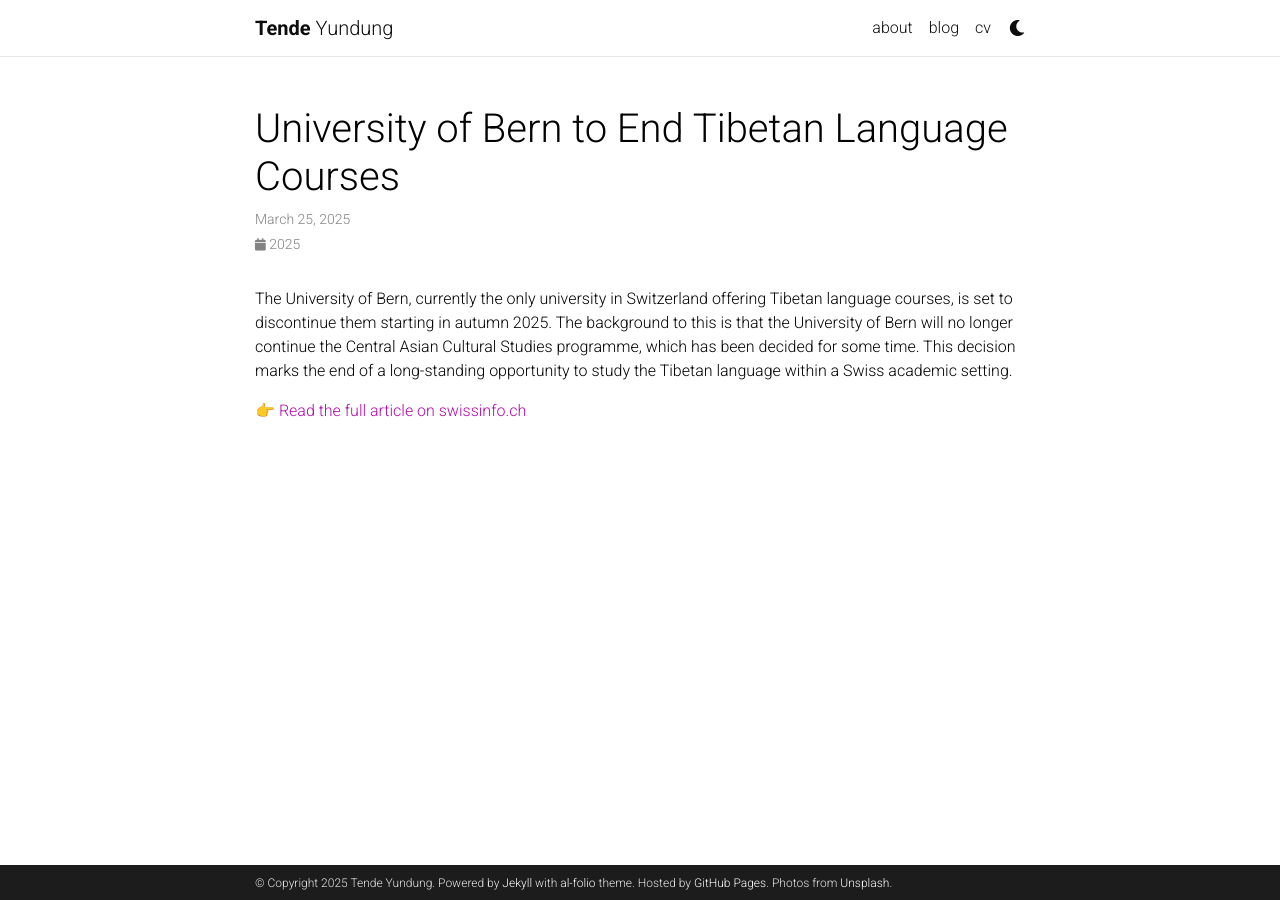
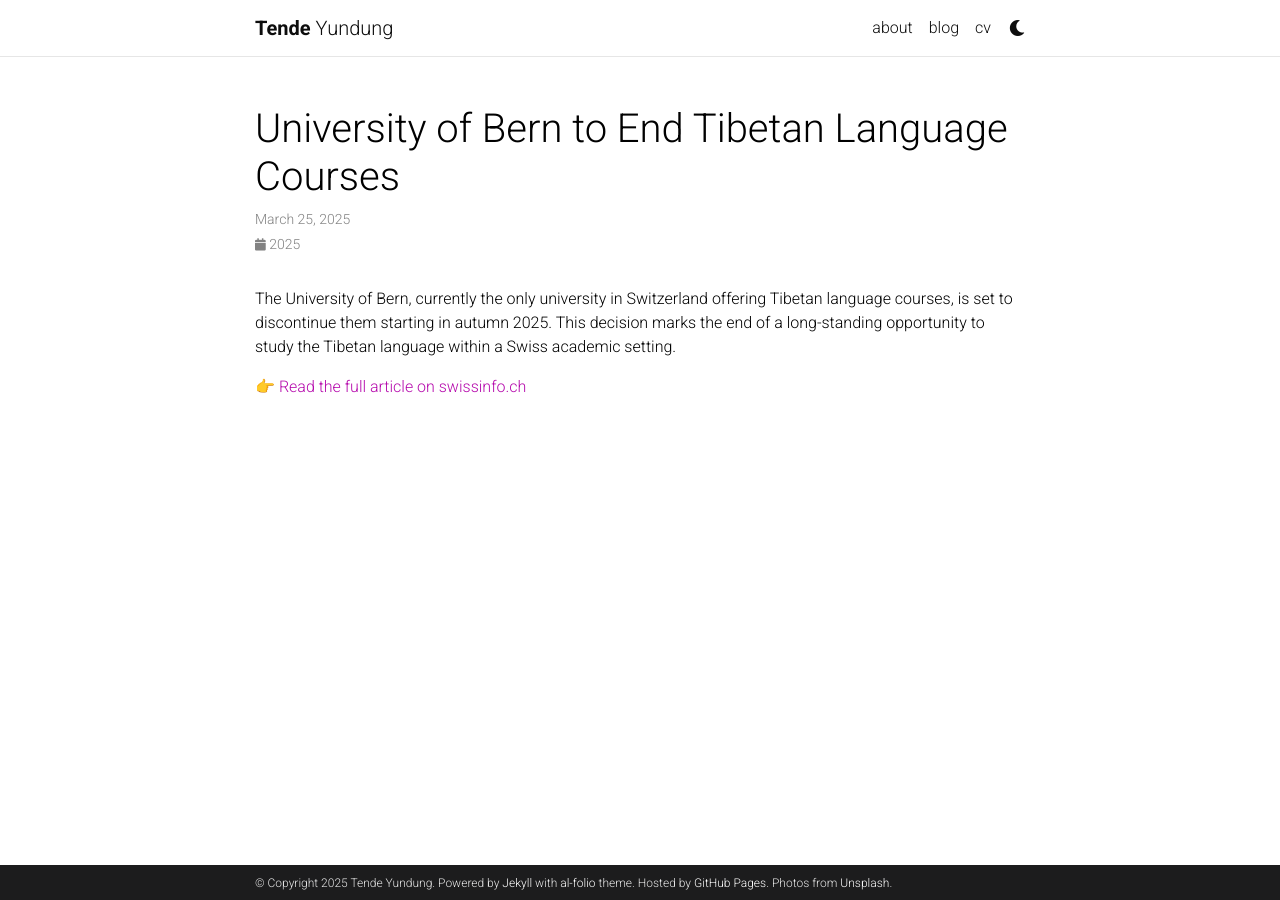
Before and after one commit to yundung/yundung.github.io, a Jekyll site: the page built from _news/announcement_1.md, in a window 1280 px wide. Built offline with Jekyll 4.4.1, drawn with Linux system fonts in a browser that asks for light colours; comment, search, counter and statistics services are not loaded; a style sheet for code colours, icons or effects is not loaded.

Commit message:
Fix news visibility filter to handle visible: 'false' as string

```diff
--- a/_includes/news.html
+++ b/_includes/news.html
@@ -4,7 +4,7 @@
             <div class="table-responsive" {% if include.limit and site.announcements.scrollable and news_size > 3 %}style="max-height: 60vw"{% endif %}>
               <table class="table table-sm table-borderless">
               {%- assign news = site.news | reverse -%}
-              {%- assign visible_news = news | where_exp: "item", "item.visible != false" -%}
+              {%- assign visible_news = news | where_exp: "item", "item.visible != 'false'" -%}
               {% if include.limit and site.announcements.limit %}
               {% assign news_limit = site.announcements.limit %}
               {% else %}
--- a/_news/announcement_1.md
+++ b/_news/announcement_1.md
@@ -7,6 +7,6 @@
 related_posts: false
 ---
 
-The University of Bern, currently the only university in Switzerland offering Tibetan language courses, is set to discontinue them starting in autumn 2025. The background to this is that the University of Bern will no longer continue the Central Asian Cultural Studies programme, which has been decided for some time. This decision marks the end of a long-standing opportunity to study the Tibetan language within a Swiss academic setting.
+The University of Bern, currently the only university in Switzerland offering Tibetan language courses, is set to discontinue them starting in autumn 2025. This decision marks the end of a long-standing opportunity to study the Tibetan language within a Swiss academic setting.
 
 👉 [Read the full article on swissinfo.ch](https://www.swissinfo.ch/eng/education/tibetan-language-courses-to-stop-at-university-of-bern/89060915)
```
